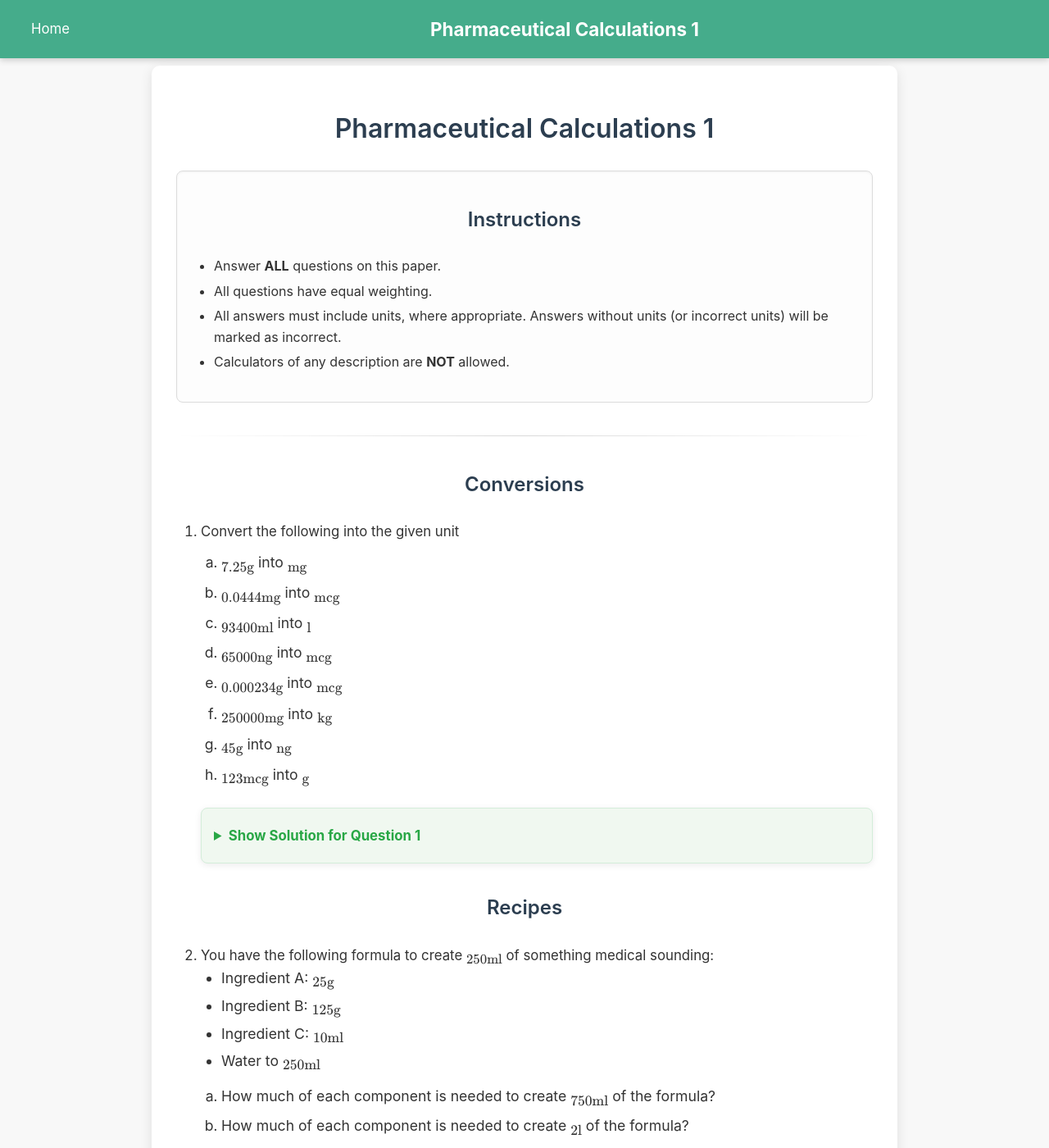
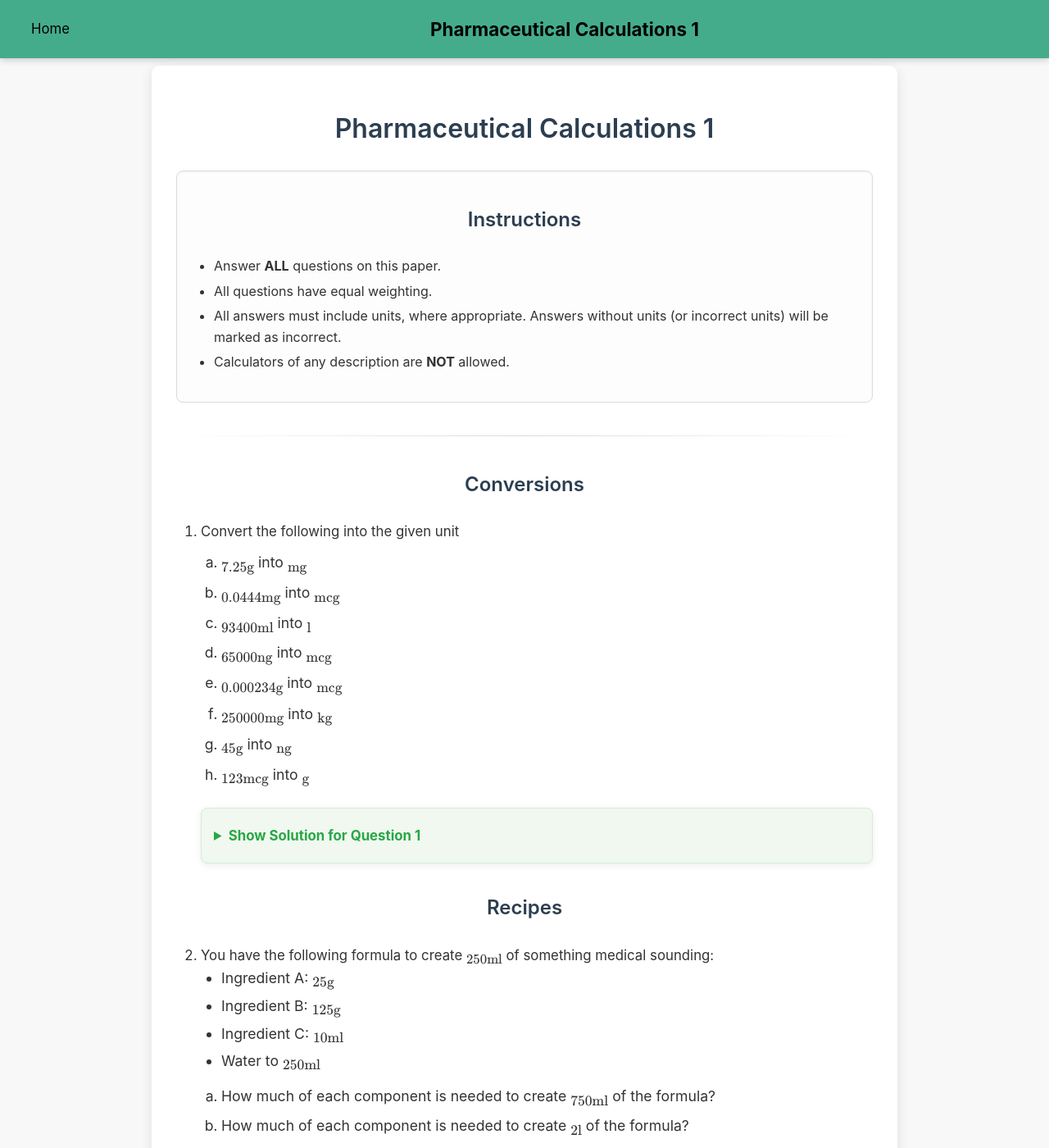
Before and after one commit to probe973/pha-4010y, a Jekyll site: the page built from review/1.md, in a window 1280 px wide and 1400 px high. Shown: the whole window at 82% size. Built offline with Jekyll 4.4.1, drawn with Linux system fonts in a browser that asks for light colours.

Commit message:
Update style.css

```diff
--- a/assets/css/style.css
+++ b/assets/css/style.css
@@ -27,7 +27,7 @@ html, body {
 
 .navbar a, .navbar-link {
     display: block;
-    color: white; /* White text for navbar links */
+    color: black; /* Changed to BLACK for navbar links */
     text-align: center;
     padding: 12px 18px; /* Adjusted padding */
     text-decoration: none;
@@ -39,11 +39,11 @@ html, body {
 
 .navbar a:hover, .navbar-link:hover {
     background-color: #3a9172; /* Darker green on hover */
-    color: white;
+    color: black; /* Ensure text remains BLACK on hover */
 }
 
 .navbar-title {
-    color: white; /* White text for title */
+    color: black; /* Changed to BLACK for navbar title */
     font-size: 1.4em; /* Larger, more prominent title */
     font-weight: bold;
     text-decoration: none;
@@ -167,7 +167,7 @@ ul li {
 /* MathJax (LaTeX) specific styling */
 /* This ensures MathJax matches the surrounding text size and aligns vertically */
 mjx-container, mjx-math {
-    font-size: 1em !important; /* Forces MathJax to match its parent element's font size (which is 1.05em for p, and 1em for solution content p) */
+    font-size: 1em !important; /* Forces MathJax to match its parent element's font size */
     vertical-align: -0.125em !important; /* Adjusts vertical alignment to prevent "floating" */
 }
 
```
